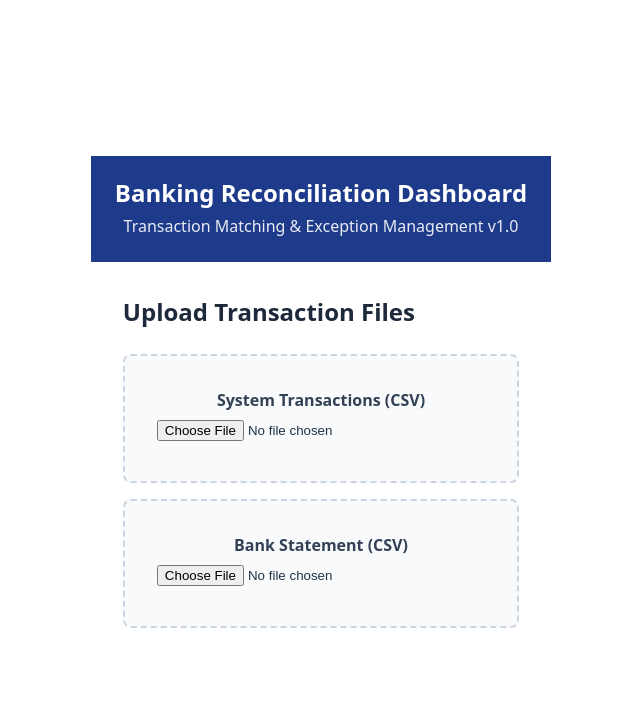
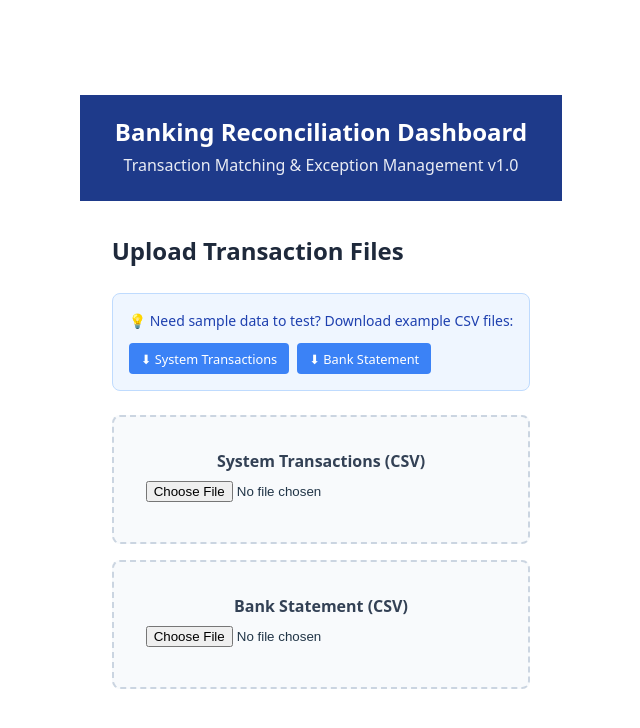
Before and after one commit to gillybops/banking-recon-dashboard, a React (Vite) app: page / in a window 1280 px wide. Shown: the top 728 px of the page, without its empty margins (319-959 px from the left). Built offline with nearby package versions, Linux system fonts and the light colour scheme.

Commit message:
Feature complete: Full banking reconciliation dashboard

```diff
--- a/src/App.jsx
+++ b/src/App.jsx
@@ -5,6 +5,7 @@ import TransactionTable from './components/TransactionTable'
 import ReconciliationStats from './components/ReconciliationStats'
 import ExportButton from './components/ExportButton'
 import SummaryExportButton from './components/SummaryExportButton'
+import SampleDataButtons from './components/SampleDataButtons'
 import AuditTrail from './components/AuditTrail'
 import { matchTransactions } from './utils/matchingLogic'
 import './App.css'
@@ -75,6 +76,8 @@ function App() {
             </button>
           )}
         </div>
+
+        <SampleDataButtons />
 
         <FileUpload
           label="System Transactions (CSV)"
--- /dev/null
+++ b/src/components/SampleDataButtons.jsx
@@ -0,0 +1,87 @@
+export default function SampleDataButtons() {
+  const downloadSample = (type) => {
+    let csvContent;
+    let filename;
+
+    if (type === 'system') {
+      csvContent = `id,date,amount,reference,description
+SYS001,2024-02-01,1500.00,REF123,Payment received
+SYS002,2024-02-01,250.50,REF124,Service fee
+SYS003,2024-02-02,3000.00,REF125,Wire transfer
+SYS004,2024-02-02,150.00,REF126,Monthly subscription
+SYS005,2024-02-03,750.00,REF127,Refund processed`;
+      filename = 'sample-system-transactions.csv';
+    } else {
+      csvContent = `id,date,amount,reference,description
+BNK001,2024-02-01,1500.00,REF123,Incoming payment
+BNK002,2024-02-01,250.50,REF124,Fee deduction
+BNK003,2024-02-02,3000.00,REF125,Wire received
+BNK004,2024-02-03,750.00,REF127,Refund confirmed
+BNK005,2024-02-03,500.00,REF999,Unknown transaction`;
+      filename = 'sample-bank-statement.csv';
+    }
+
+    const blob = new Blob([csvContent], { type: 'text/csv' });
+    const url = window.URL.createObjectURL(blob);
+    const link = document.createElement('a');
+    link.href = url;
+    link.download = filename;
+    link.click();
+    window.URL.revokeObjectURL(url);
+  };
+
+  return (
+    <div style={{
+      backgroundColor: '#eff6ff',
+      border: '1px solid #bfdbfe',
+      borderRadius: '8px',
+      padding: '1rem',
+      marginBottom: '1.5rem'
+    }}>
+      <p style={{
+        margin: '0 0 0.75rem 0',
+        color: '#1e40af',
+        fontWeight: '500',
+        fontSize: '0.875rem'
+      }}>
+        💡 Need sample data to test? Download example CSV files:
+      </p>
+      <div style={{ display: 'flex', gap: '0.5rem', flexWrap: 'wrap' }}>
+        <button
+          onClick={() => downloadSample('system')}
+          style={{
+            backgroundColor: '#3b82f6',
+            color: 'white',
+            padding: '0.4rem 0.75rem',
+            borderRadius: '4px',
+            border: 'none',
+            cursor: 'pointer',
+            fontSize: '0.8rem',
+            fontWeight: '500'
+          }}
+          onMouseOver={(e) => e.target.style.backgroundColor = '#2563eb'}
+          onMouseOut={(e) => e.target.style.backgroundColor = '#3b82f6'}
+        >
+          ⬇ System Transactions
+        </button>
+        <button
+          onClick={() => downloadSample('bank')}
+          style={{
+            backgroundColor: '#3b82f6',
+            color: 'white',
+            padding: '0.4rem 0.75rem',
+            borderRadius: '4px',
+            border: 'none',
+            cursor: 'pointer',
+            fontSize: '0.8rem',
+            fontWeight: '500'
+          }}
+          onMouseOver={(e) => e.target.style.backgroundColor = '#2563eb'}
+          onMouseOut={(e) => e.target.style.backgroundColor = '#3b82f6'}
+        >
+          ⬇ Bank Statement
+        </button>
+      </div>
+    </div>
+  );
+}
```
